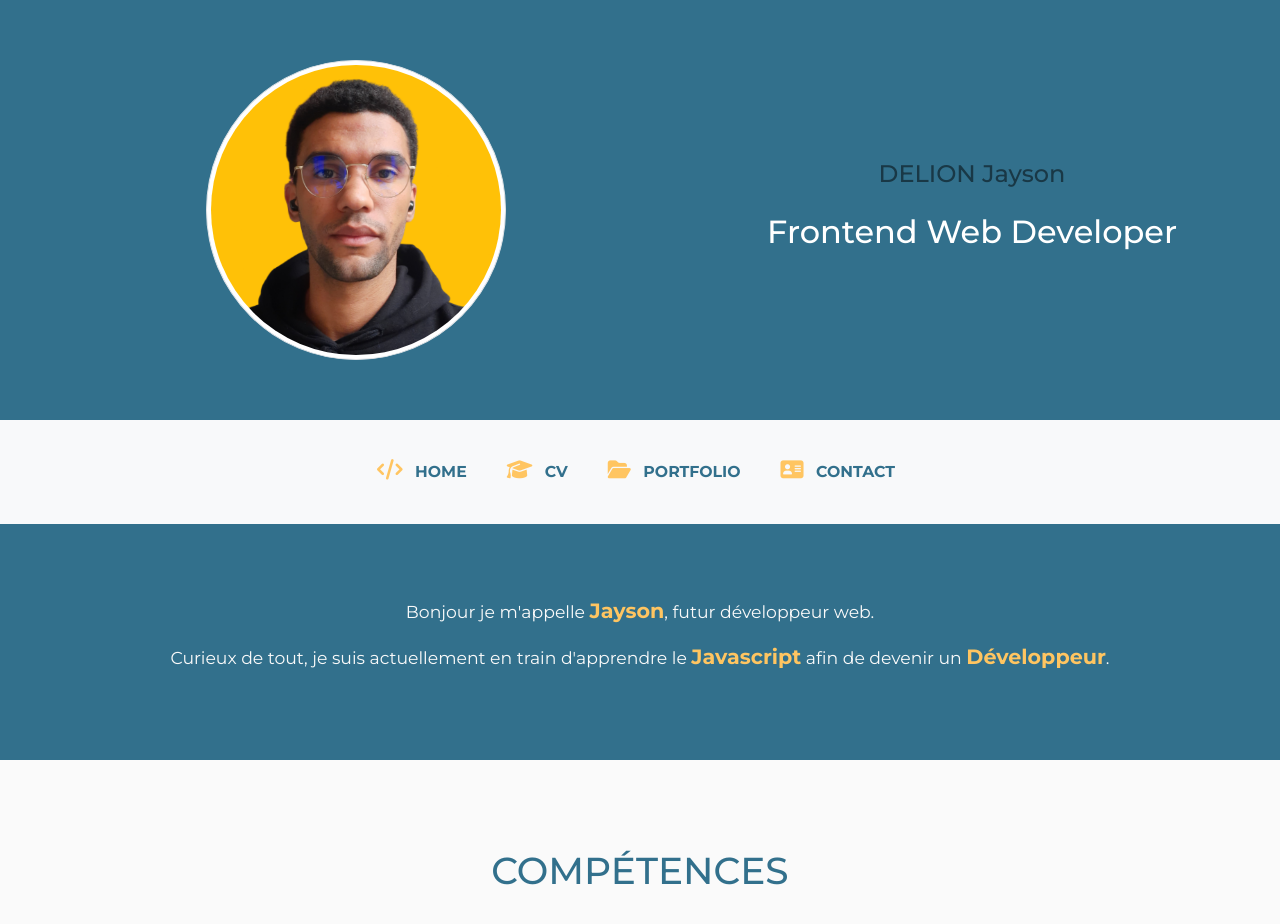
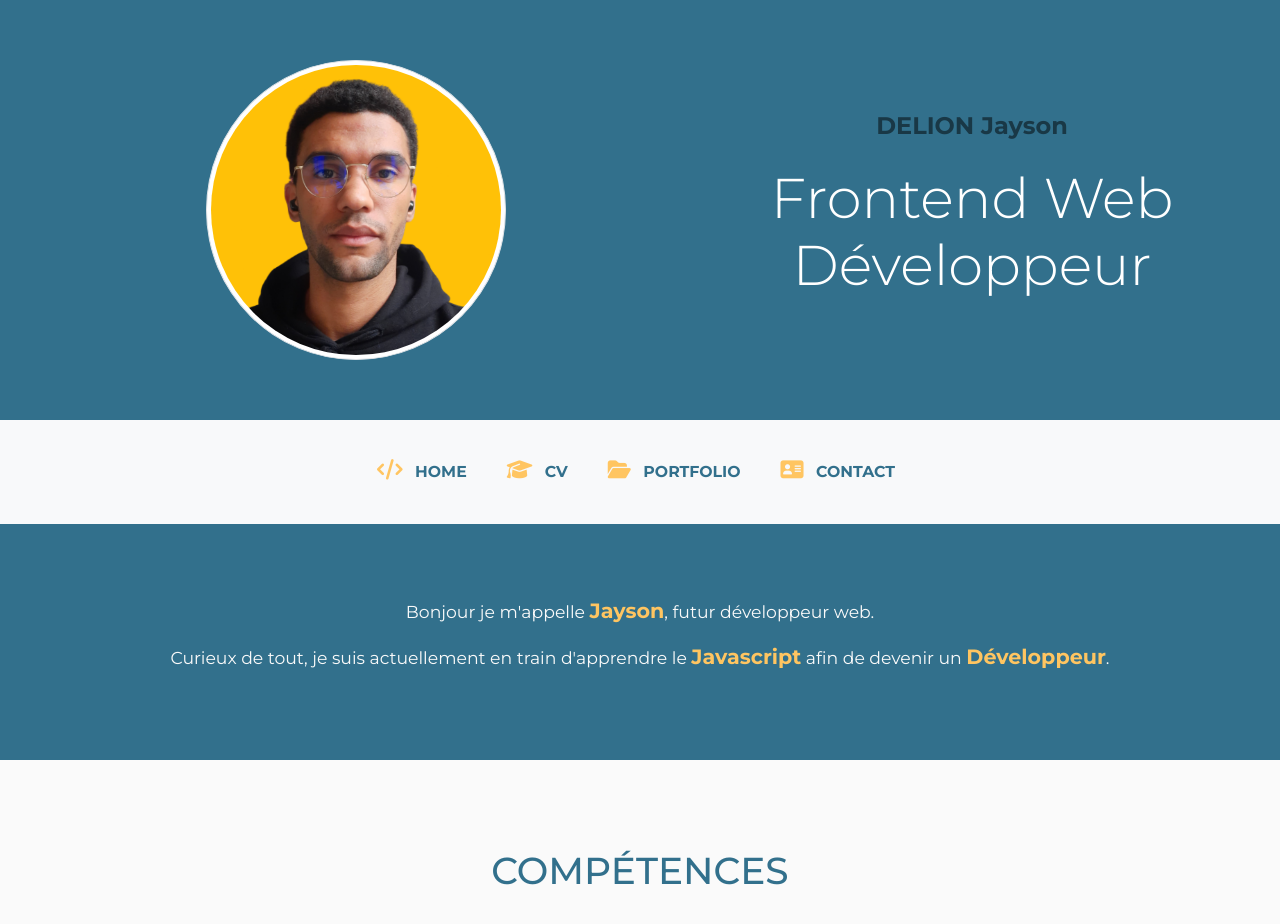
Before and after one commit to JayDe-FR/Final-Portfolio, a website: page index.html in a window 1280 px wide. Shown: the top 924 px of the page. Drawn offline with nearby package versions, Linux system fonts and the light colour scheme.

Commit message:
More Minor fixes

```diff
--- a/index.html
+++ b/index.html
@@ -78,10 +78,10 @@
             alt="photo"
           />
         </div>
-        <div class="row col-lg-6 flex-column m-auto p-4 bg-transparent border-warning" id="flex-infos">
-          <h4 class="text-black-50 mb-4">DELION Jayson</h4>
-          <h2 class="text-white text-capitalize">
-            Frontend Web Developer
+        <div class="row col-lg-6 flex-column m-auto p-4 bg-transparent">
+          <h4 class="text-black-50 mb-4 font-weight-bolder display-5">DELION Jayson</h4>
+          <h2 class="text-white text-capitalize font-weight-lighter display-4">
+            Frontend Web Développeur
           </h2>
         </div>
       </div>
--- a/style.css
+++ b/style.css
@@ -50,7 +50,6 @@ body {
 
 * a:hover {
   color: var(--color-icon-hover);
-  text-decoration: none;
 }
 
 .colored-text {
@@ -152,11 +151,6 @@ span.date,
   color: var(--color-bg);
   padding: 40px;
   text-align: center;
-}
-
-#flex-infos {
-  border-radius: 0.25rem;
-  background: var(--color-icon);
 }
 
 .contact-infos {
```
